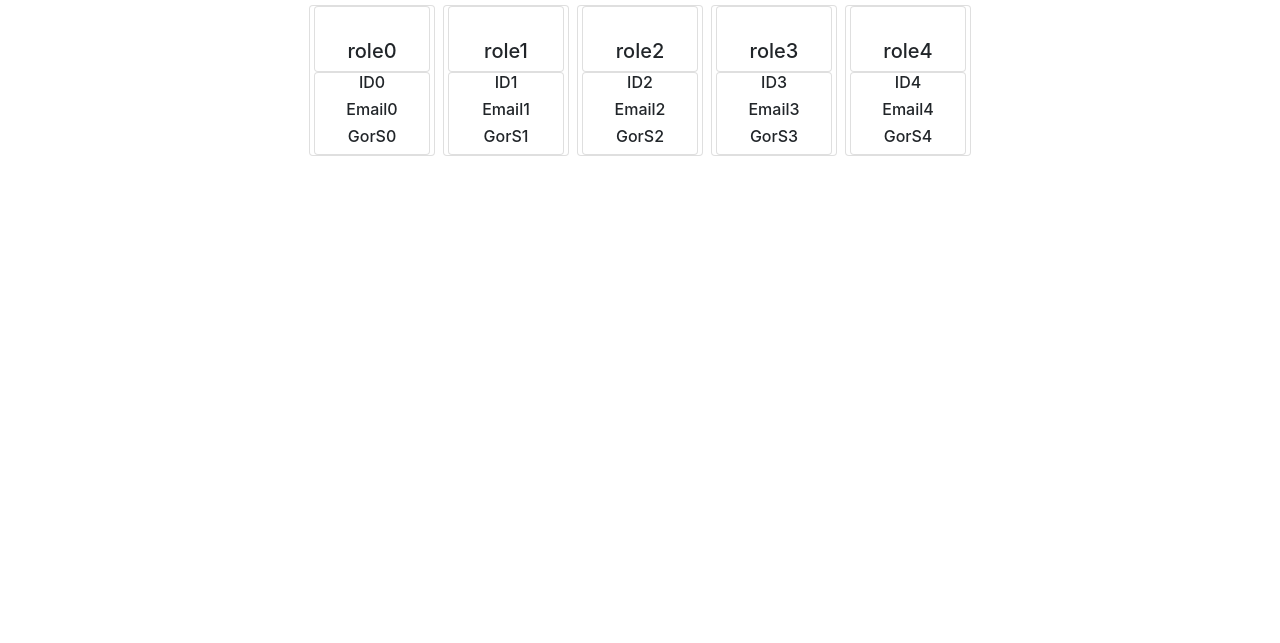
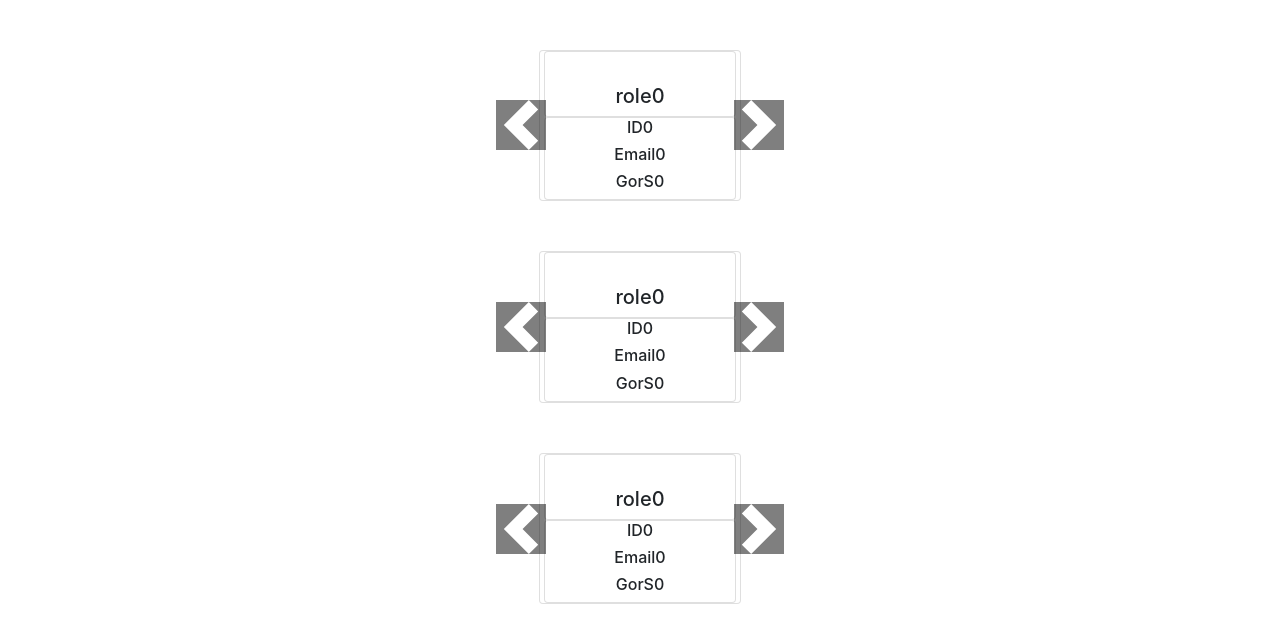
Before and after one commit to brobro10000/team-profile-generator, a website: page dist/index.html in a window 1280 px wide. Shown: the part 97-740 px from the top of the page. Drawn offline with nearby package versions, Linux system fonts and the light colour scheme.

Commit message:
Completed output HTML for expected output
Included a carousel for each manager, engineer and intern. Requires simply catching and passing the data to the JS to render the HTML

```diff
--- a/dist/index.html
+++ b/dist/index.html
@@ -6,13 +6,14 @@
     <meta http-equiv="X-UA-Compatible" content="IE=edge">
     <meta name="viewport" content="width=device-width, initial-scale=1.0">
     <link rel="stylesheet" href="https://stackpath.bootstrapcdn.com/bootstrap/4.3.1/css/bootstrap.min.css" />
+    <script src="https://ajax.googleapis.com/ajax/libs/jquery/3.5.1/jquery.min.js"></script>
+    <script src="https://cdnjs.cloudflare.com/ajax/libs/popper.js/1.16.0/umd/popper.min.js"></script>
+    <script src="https://maxcdn.bootstrapcdn.com/bootstrap/4.5.2/js/bootstrap.min.js"></script>
     <link rel="stylesheet" href="./style.css" />
     <title>Team Profile Generator</title>
 </head>
 
 <body>
-    <!--Loads jquery and script, all HTML in javascript-->
-    <script src="https://code.jquery.com/jquery-3.4.1.min.js"></script>
     <script src="./script.js"></script>
 </body>
 
--- a/dist/script.js
+++ b/dist/script.js
@@ -1,26 +1,53 @@
+const MAX_CARDS_INDEX = 2
 //SAME JS START HEADER
 function header() {
     $("<header>").attr({ "id": "headerContainer" }).appendTo(document.body)
     $("<h3>").text("My Team").attr({ "class": "text-center" }).appendTo("#headerContainer")
 }
 //END HEADER
-function main() {
+ function main() {
     $("<main>").attr({"id":"main"}).appendTo(document.body)
-    $("<section>").attr({"id":"employeeCards"}).appendTo("#main")
-    $("<div>").attr({ "id": "cardDeck", "class": "card-deck" }).appendTo("#employeeCards")
+
 }
-function cards(i) {
-    $("<div>").attr({ "id": "cardContainer" + i, "class": "card ml-1 mr-1 text-center" }).appendTo("#cardDeck")
-         $("<div>").attr({ "id": "cardContainerHeader" + i, "class": "card cardHeader ml-1 mr-1 text-center" }).appendTo("#cardContainer"+i)
-        $("<h5>").text("").attr({ "id": "name" + i, "class": "cardText" }).appendTo("#cardContainerHeader" + i)
-        $("<img>").attr({ "id": "icon" + i, "src": ""}).appendTo("#name" + i)
-        $("<h5>").text("role"+i).attr({ "id": "role" + i, "class": "cardText" }).appendTo("#cardContainerHeader" + i)
-        $("<div>").attr({ "id": "cardContainerContent" + i, "class": "card ml-1 mr-1 text-center" }).appendTo("#cardContainer"+i)
-        $("<h6>").text("ID"+i).attr({ "id": "ID" + i, "class": "cardText" }).appendTo("#cardContainerContent" + i)
-        $("<h6>").text("Email"+i).attr({ "id": "Email" + i, "class": "cardText" }).appendTo("#cardContainerContent" + i)
-        $("<h6>").text("GorS"+i).attr({ "id": "GithubSchool" + i, "class": "cardText" }).appendTo("#cardContainerContent" + i)
+function cards(i,role) {
+    $("<div>").attr({ "id": role+"cardContainer" + i, "class": "card ml-1 mr-1 text-center" }).appendTo("#"+role+"carouselPosition"+i)
+         $("<div>").attr({ "id": role+"cardContainerHeader" + i, "class": "card cardHeader ml-1 mr-1 text-center" }).appendTo("#"+role+"cardContainer"+i)
+        $("<h5>").text("").attr({ "id": role+"name" + i, "class": "cardText" }).appendTo("#"+role+"cardContainerHeader" + i)
+        $("<img>").attr({ "id": role+"icon" + i, "src": ""}).appendTo("#"+role+"name" + i)
+        $("<h5>").text("role"+i).attr({ "id": role+"role" + i, "class": "cardText" }).appendTo("#"+role+"cardContainerHeader" + i)
+        $("<div>").attr({ "id": role+"cardContainerContent" + i, "class": "card ml-1 mr-1 text-center" }).appendTo("#"+role+"cardContainer"+i)
+        $("<h6>").text("ID"+i).attr({ "id": role+"ID" + i, "class": "cardText" }).appendTo("#"+role+"cardContainerContent" + i)
+        $("<h6>").text("Email"+i).attr({ "id": role+"Email" + i, "class": "cardText" }).appendTo("#"+role+"cardContainerContent" + i)
+        $("<h6>").text("GorS"+i).attr({ "id": role+"GithubSchool" + i, "class": "cardText" }).appendTo("#"+role+"cardContainerContent" + i)
 }
+
 header()
 main()
-for(var i = 0;i < 5; i++)
-cards(i)
+carouselCreator(1,"manager")
+carouselCreator(4,"engineer")
+carouselCreator(10,"intern")
+
+function carouselCreator(innerItems,role){
+    $("<div>").attr({"id":role+"CarouselContainer", "class":"carousel slide carouselContainer"}).appendTo("#main")
+    $("<div>").attr({"id":role+"CarouselInner", "class":"carousel-inner"}).appendTo("#"+role+"CarouselContainer")
+    for(var i = 0;i<innerItems;i++){
+        carouselInner(i,role)
+        cards(i,role)
+    }
+    carouselButtons(role)
+}
+function carouselButtons(role) {
+    $("<a>").attr({"id":role+"prevButton","class":"carousel-control-prev","href":"#"+role+"CarouselContainer", "role":"button", "data-slide":"prev"}).appendTo("#"+role+"CarouselContainer")
+    $("<span>").attr({"class":"carousel-control-prev-icon", "aria-hidden":"true"}).appendTo("#"+role+"prevButton")
+    $("<span>").attr({"class":"sr-only"}).text("Prev").appendTo("#"+role+"prevButton")
+    $("<a>").attr({"id":role+"nextButton","class":"carousel-control-next","href":"#"+role+"CarouselContainer", "role":"button", "data-slide":"next"}).appendTo("#"+role+"CarouselContainer")
+    $("<span>").attr({"class":"carousel-control-next-icon", "aria-hidden":"true"}).appendTo("#"+role+"nextButton")
+    $("<span>").attr({"class":"sr-only"}).text("Next").appendTo("#"+role+"nextButton")
+}
+function carouselInner(i,role){
+    if(i == 0)
+    $("<div>").attr({"id":role+"carouselPosition"+i,"class":"carousel-item active"}).appendTo("#"+role+"CarouselInner")
+    else {
+    $("<div>").attr({"id":role+"carouselPosition"+i,"class":"carousel-item"}).appendTo("#"+role+"CarouselInner")
+    }
+}
--- a/dist/style.css
+++ b/dist/style.css
@@ -13,6 +13,18 @@ header{
     padding: 25px;
     margin: 5px;
 }
-#employeeCards {
-    margin: 0px 25%;
+.carouselContainer{
+    margin:50px 500px;
+    text-align: -webkit-center;
 }
+#nextButton,#prevButton {
+    border: inherit;
+    background: none;
+}
+.carousel-control-next-icon,.carousel-control-prev-icon{
+    background-color: black;
+    padding: 25px;
+}
+.carousel-inner {
+    width: 75%;
+}
```
